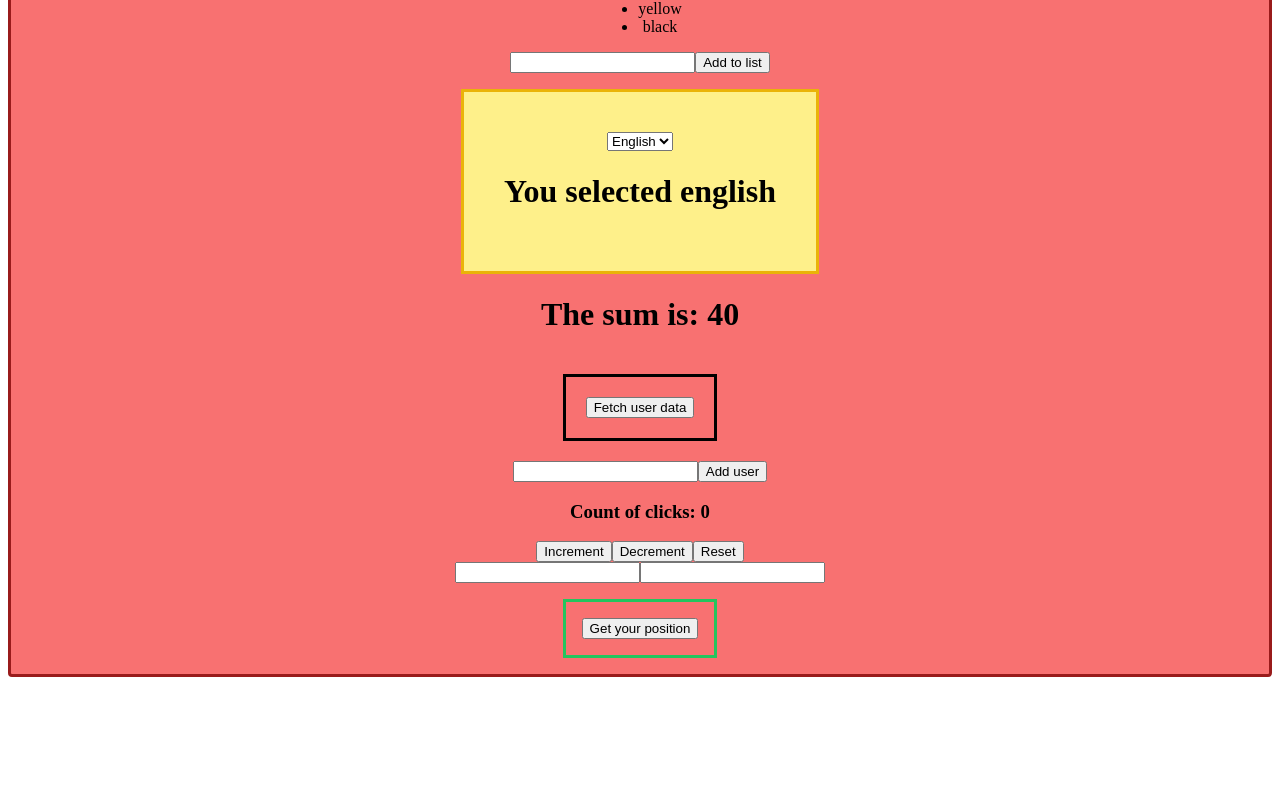
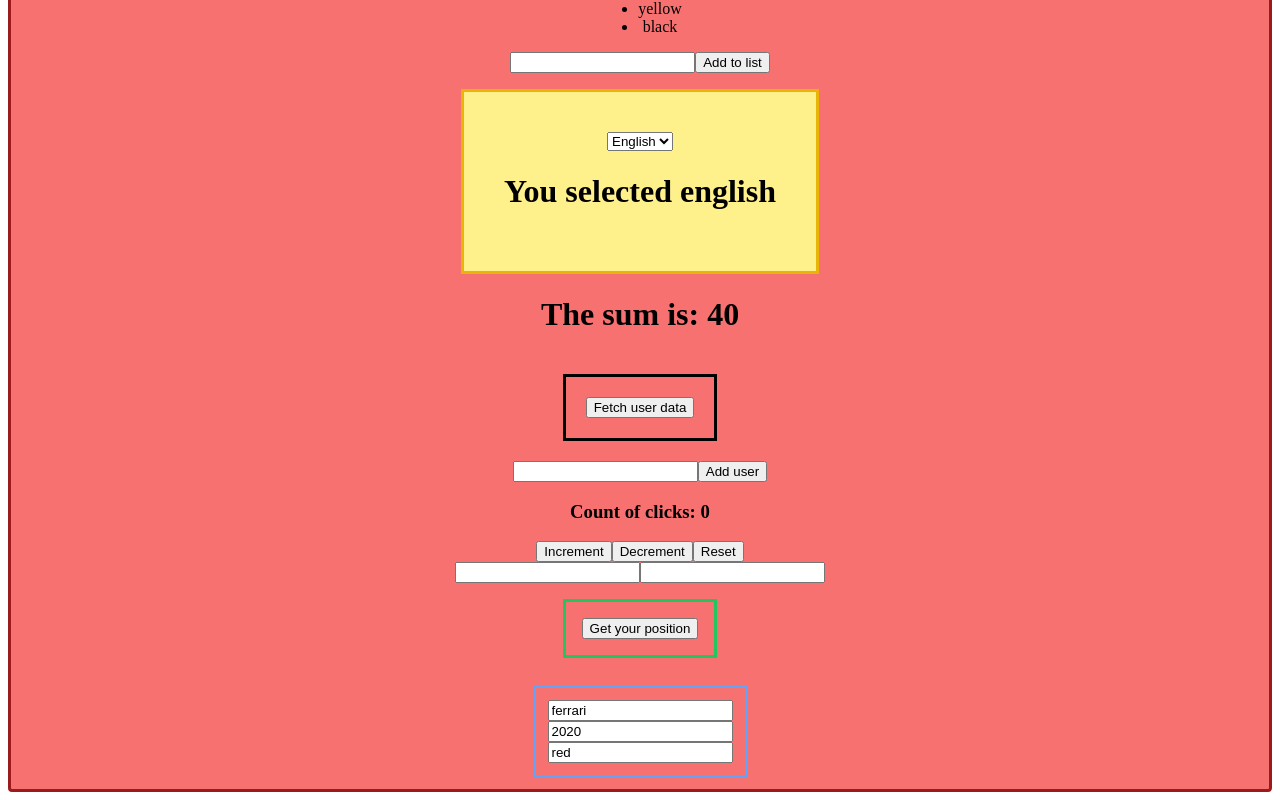
Before and after one commit to Kekko26/react-exercises, a React (Create React App) app: page / in a window 1280 px wide. Shown: the part 944-1744 px from the top of the page. Before the commit the page ends 1629 px from the top, so only its background shows below. Built offline with nearby package versions, Linux system fonts and the light colour scheme.

Commit message:
Exercise done

```diff
--- a/src/App.js
+++ b/src/App.js
@@ -1,4 +1,5 @@
 import React, { useState } from "react";
+import { CarDetails } from "./CarDetails";
 import { ClickCounter } from "./ClickCounter";
 import { ClickTracker } from "./ClickTracker";
 import { Colors } from "./Colors";
@@ -26,6 +27,12 @@ const colorsArray = [
     {id: 4, name: 'black'}
 
 ]
+
+const initialData = {
+    model: 'ferrari',
+    year: 2020,
+    color: 'red'
+}
 
 export function App(){
 
@@ -97,6 +104,8 @@ export function App(){
             <LoginWithCustomHook />
 
             <CurrentLocation />
+
+            <CarDetails initialData={initialData}/>
         </Container>
         )
 }
--- /dev/null
+++ b/src/CarDetails.js
@@ -0,0 +1,22 @@
+
+import { useEffect, useRef } from "react"
+
+export function CarDetails({initialData}){
+
+    const formRef = useRef(null)
+
+    useEffect(()=>{
+        formRef.current.reset();
+    },[initialData])
+
+    return(
+
+        <form ref={formRef} className="p-3 m-3 border-solid border-2 border-blue-400">
+            <input name="model" defaultValue={initialData.model}/> <br/>
+            <input name="year" defaultValue={initialData.year}/>  <br/>
+            <input name="color" defaultValue={initialData.color}/> <br/>
+        </form>
+    )
+
+
+}
```
